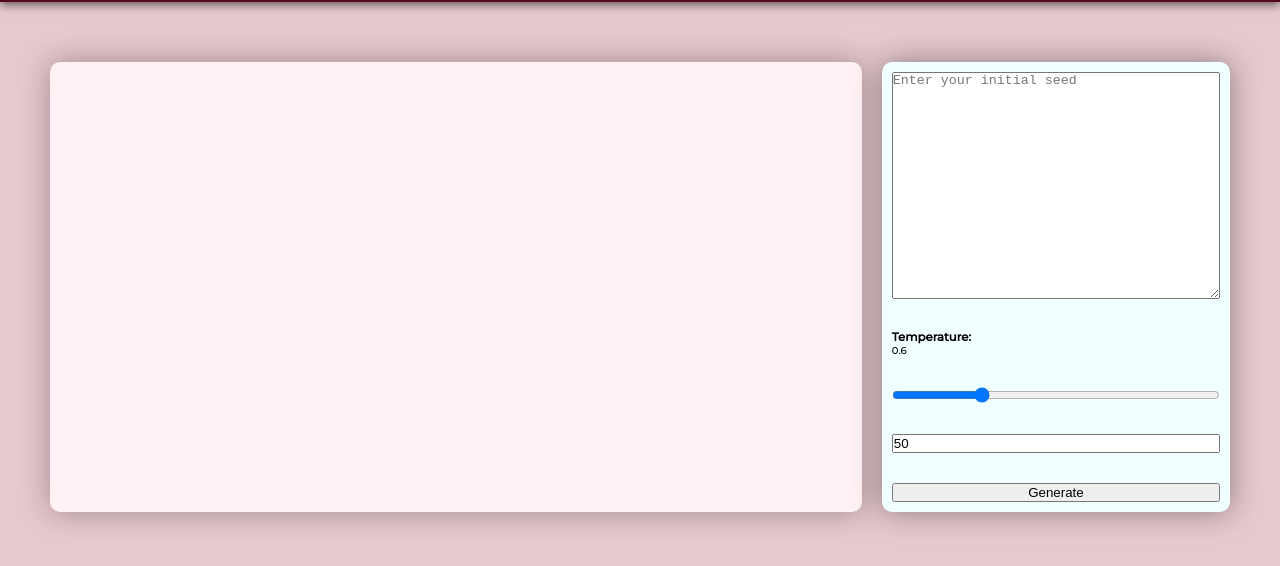
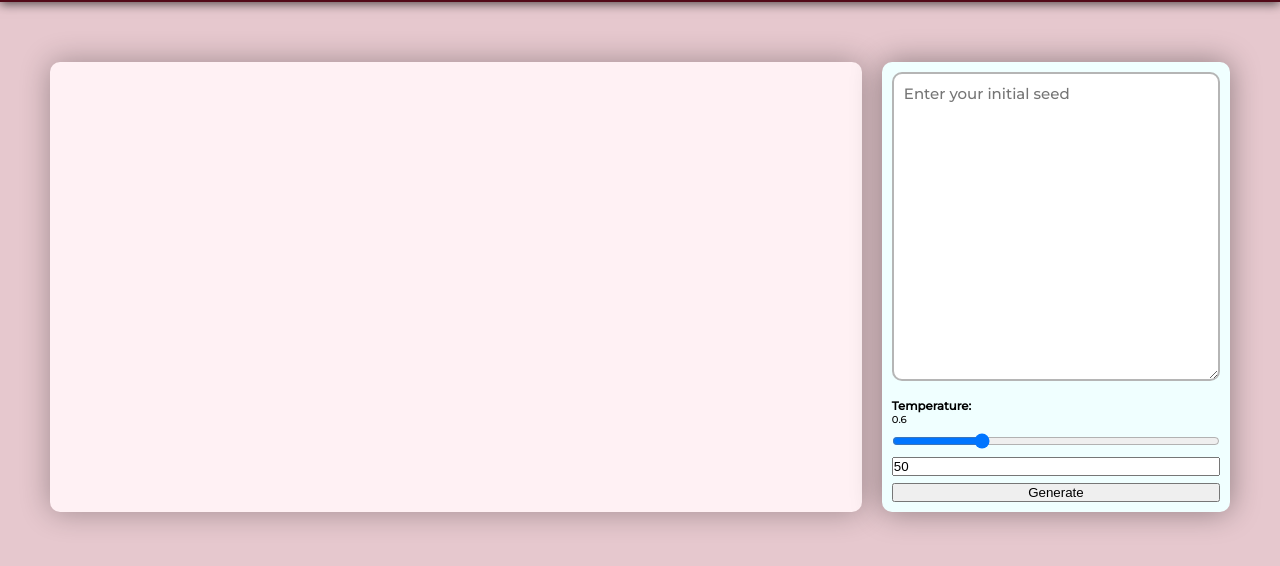
Before and after one commit to darthdaenerys/Ai-Sonnet, a website: page public/index.html in a window 1280 px wide. Shown: the part 58-624 px from the top of the page. Drawn offline with nearby package versions, Linux system fonts and the light colour scheme; no server answers.

Commit message:
Add id element css

```diff
--- a/public/styles/style.css
+++ b/public/styles/style.css
@@ -110,3 +110,19 @@ nav {
         opacity: 1;
     }
 }
+
+#initialSeed {
+    padding: 1rem;
+    font-size: 1.5rem;
+    font-family: "Montserrat", sans-serif;
+    border-radius: 1rem;
+    border: .2rem solid rgba(128, 128, 128, 0.582);
+}
+
+#temperatureInput {
+    font-size: 2rem;
+}
+
+#temperatureLabel {
+    margin-top: 1rem;
+}
```
